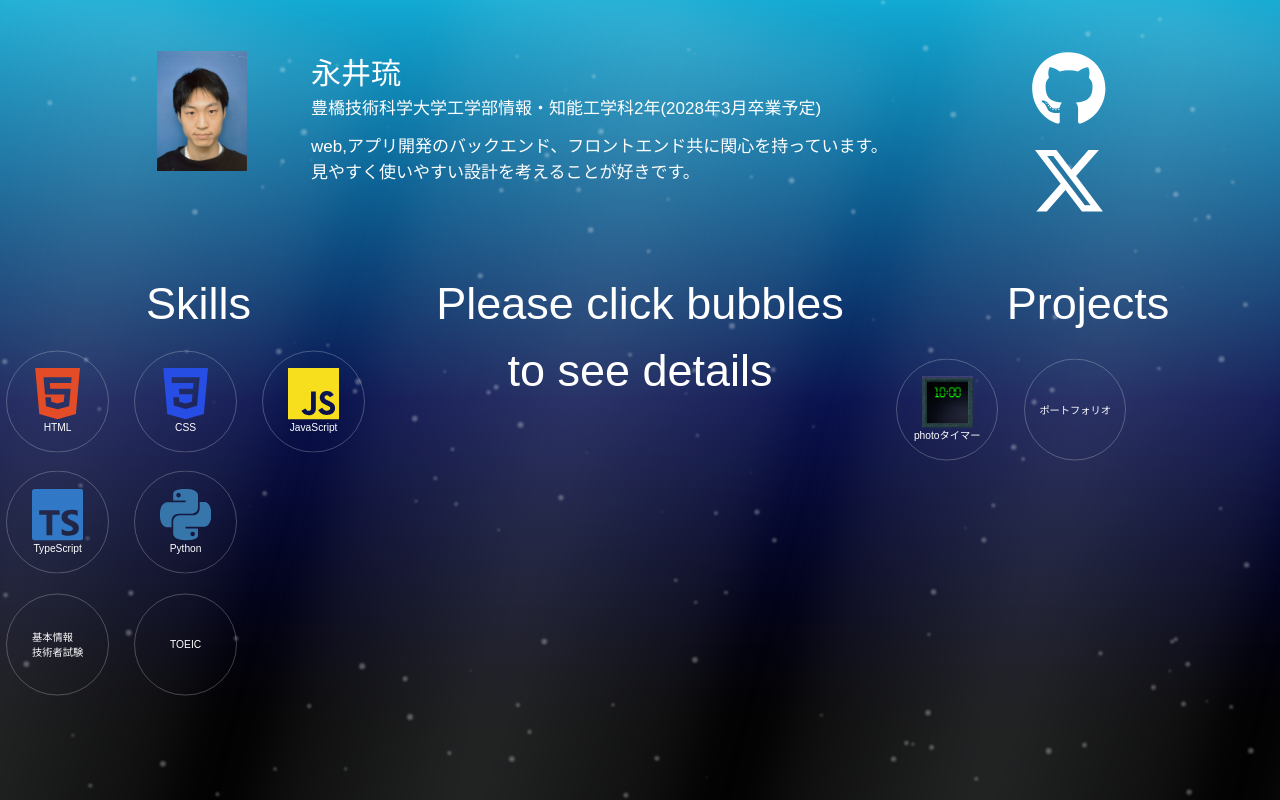
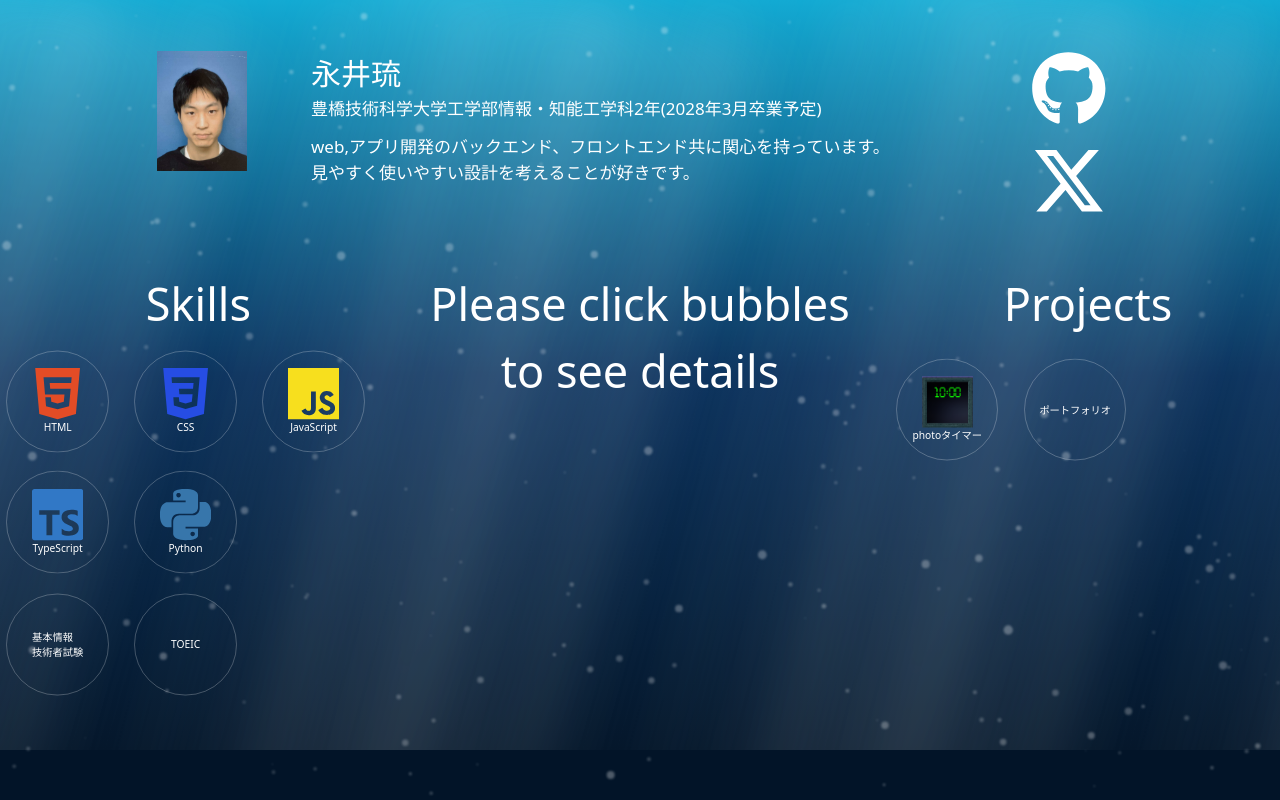
Before and after one commit to Ryu-0402/portfolio, a Next.js app: page / in a window 1280 px wide. Built offline with nearby package versions, Linux system fonts and the light colour scheme.

Commit message:
layout for PC has been done

```diff
--- a/src/app/components/bubbles.tsx
+++ b/src/app/components/bubbles.tsx
@@ -5,6 +5,12 @@ type Bubble = {
   x: number;
   y: number;
   radius: number;
+  speedY: number;
+  speedX: number;
+  opacity: number;
+  lifeTime: number;
+  age: number;
+  depthLayer: number;
 };
 
 export default function BubbleCanvas() {
@@ -16,44 +22,93 @@ export default function BubbleCanvas() {
     const ctx = canvas.getContext("2d");
     if (!ctx) return;
 
-    // サイズ設定
-    canvas.width = window.innerWidth;
-    canvas.height = window.innerHeight;
+    const bubbleCount = 150;
+    const bubbles: Bubble[] = [];
 
-    const bubbleCount = 200;
-    const bubbles: Bubble[] =[];
+    // clampを使って半径を計算
+    const getResponsiveRadius = (baseRadius: number) => {
+      const width = window.innerWidth;
+      // clamp(最小値, 基準値, 最大値) の計算
+      const minRadius = baseRadius * 0.6;  // 最小60%
+      const maxRadius = baseRadius * 1.4;  // 最大140%
+      const scaledRadius = baseRadius * (width / 1024); // 1024pxを基準とした比例
 
-    for (let i = 0; i < bubbleCount; i++) {
-      bubbles.push({
-        x: Math.random() * canvas.width,
-        y: Math.random() * canvas.height,
-        radius: Math.random() * 3 , // 2 ~ 6 px
-      });
-    }
+      return Math.max(minRadius, Math.min(maxRadius, scaledRadius));
+    };
 
-    // 泡を描画
-    const drawBubbles = () => {
-      ctx.clearRect(0, 0, canvas.width, canvas.height);
-      for (let bubble of bubbles) {
-        ctx.beginPath();
-        ctx.arc(bubble.x, bubble.y, bubble.radius, 0, Math.PI * 2);
-        ctx.fillStyle = "rgba(255, 255, 255, 0.3)";
-        ctx.fill();
+    const createBubble = (canvasWidth: number, canvasHeight: number): Bubble => {
+      const depthLayer = 1 + Math.random() * 4; // 1 ~ 5
+      const layerScale = 0.5 + (depthLayer - 1) * 0.15;
+      const baseRadius = (0.5 + Math.random() * 3) * layerScale; // ランダム要素
+
+      return {
+        x: Math.random() * canvasWidth,
+        y: Math.random() * canvasHeight,
+        radius: getResponsiveRadius(baseRadius), // ランダムな基本半径をレスポンシブに調整
+        speedY: (Math.random() - 0.5) * 0.2 * layerScale,
+        speedX: (Math.random() - 0.5) * 0.2 * layerScale,
+        opacity: 0.15 + 0.15 * (depthLayer / 5),
+        lifeTime: 500 + Math.random() * 400,
+        age: 0,
+        depthLayer,
+      };
+    };
+
+    const resizeCanvas = () => {
+      canvas.width = window.innerWidth;
+      canvas.height = window.innerHeight;
+
+      // バブル再生成
+      bubbles.length = 0;
+      for (let i = 0; i < bubbleCount; i++) {
+        bubbles.push(createBubble(canvas.width, canvas.height));
       }
     };
 
-    drawBubbles();
+    resizeCanvas();
 
-    // ウィンドウリサイズ対応
-    const handleResize = () => {
-      canvas.width = window.innerWidth;
-      canvas.height = window.innerHeight;
-      drawBubbles();
+    // 初回生成
+    for (let i = 0; i < bubbleCount; i++) {
+      bubbles.push(createBubble(canvas.width, canvas.height));
+    }
+
+    const animate = () => {
+      ctx.clearRect(0, 0, canvas.width, canvas.height);
+      const scrollY = window.scrollY;
+
+      for (let bubble of bubbles) {
+        bubble.age += 1;
+        bubble.x += bubble.speedX;
+        bubble.y += bubble.speedY;
+
+        const offsetY = -scrollY * (1 / 1024) * (bubble.depthLayer * 50);
+
+        // フェードイン・アウト
+        if (bubble.age < bubble.lifeTime * 0.1) {
+          bubble.opacity = (bubble.age / (bubble.lifeTime * 0.1)) * (0.15 + 0.15 * (bubble.depthLayer / 5));
+        } else if (bubble.age > bubble.lifeTime * 0.9) {
+          bubble.opacity = ((bubble.lifeTime - bubble.age) / (bubble.lifeTime * 0.1)) * (0.15 + 0.15 * (bubble.depthLayer / 5));
+        } else {
+          bubble.opacity = 0.15 + 0.15 * (bubble.depthLayer / 5);
+        }
+
+        ctx.beginPath();
+        ctx.arc(bubble.x, bubble.y + offsetY, bubble.radius, 0, Math.PI * 2);
+        ctx.fillStyle = `rgba(255, 255, 255, ${bubble.opacity})`;
+        ctx.fill();
+
+        if (bubble.age >= bubble.lifeTime) {
+          Object.assign(bubble, createBubble(canvas.width, canvas.height));
+        }
+      }
+      requestAnimationFrame(animate);
     };
-    window.addEventListener("resize", handleResize);
 
+    animate();
+
+    window.addEventListener("resize", resizeCanvas);
     return () => {
-      window.removeEventListener("resize", handleResize);
+      window.removeEventListener("resize", resizeCanvas);
     };
   }, []);
 
--- a/src/app/globals.css
+++ b/src/app/globals.css
@@ -1,20 +1,14 @@
 @import "tailwindcss";
 @tailwind utilities;
 
-body, html {
-    margin: 0;
-    padding: 0;
-    height: 100%;
-    background: linear-gradient(to bottom, #0569a3 0%, #001f33 100%);
-    font-family: sans-serif;
-}
+
 
 /* 光の筋 */
 .ray {
     position: absolute;
 
     width: 33%;
-    height: 300vh;
+    height: 150vh;
     transform: rotate(15deg);
     transform-origin: top center;
     background:
@@ -24,6 +18,24 @@ body, html {
     mix-blend-mode: screen;
     pointer-events: none;
     filter: blur(25px);
+    z-index: 20;
+}
+
+.ray2 {
+    position: absolute;
+
+    width: 5%;
+    height: 150vh;
+    transform: rotate(15deg);
+    transform-origin: top center;
+    background:
+        linear-gradient(to bottom, rgba(255, 255, 255, 0.2), transparent),
+        linear-gradient(to right, transparent, rgba(235, 246, 250, 0.4) 50%, transparent);
+    opacity: 0.1;
+    mix-blend-mode: screen;
+    pointer-events: none;
+    filter: blur(20px);
+    z-index: 10;
 }
 
 @keyframes slow-move-left {
@@ -35,10 +47,22 @@ body, html {
 .ray-wrapper {
   position: absolute;
   width: 100vw;
-  height: 100vh;
-  animation: slow-move-left 70s linear infinite;
+  height: 150vh;
+  animation: slow-move-left 20s linear infinite;
   pointer-events: none;
   overflow: visible;
+  z-index: 20;
+}
+
+.ray-wrapper2 {
+  position: absolute;
+  row-gap: 30%;
+  width: 100vw;
+  height: 160vh;
+  animation: slow-move-left 40s linear infinite;
+  pointer-events: none;
+  overflow: visible;
+  z-index: 10;
 }
 
 .bubble-container {
@@ -68,3 +92,72 @@ body, html {
   90% { transform: translateY(0.3%%); }
   100% { transform: translateY(0); }
 }
+
+.responsive-height {
+    height: clamp(100vh, 130vh, 1500px);
+    overflow: hidden; /* はみ出した光の筋を隠す */
+}
+
+/* 非常に幅の狭い画面 */
+@media (max-width: 375px) {
+    .responsive-height {
+        height: 600px;
+        overflow: hidden;
+    }
+}
+
+/* スマートフォン（縦向き） */
+@media (max-width: 640px) and (orientation: portrait) {
+    .responsive-height {
+        height: 500px;
+        overflow: hidden;
+    }
+}
+
+/* スマートフォン（横向き） */
+@media (max-width: 640px) and (orientation: landscape) {
+    .responsive-height {
+        height: 550px;
+        overflow: hidden;
+    }
+}
+
+/* タブレット（縦向き） */
+@media (min-width: 641px) and (max-width: 768px) and (orientation: portrait) {
+    .responsive-height {
+        height: 550px;
+        overflow: hidden;
+    }
+}
+
+/* タブレット（横向き） */
+@media (min-width: 641px) and (max-width: 768px) and (orientation: landscape) {
+    .responsive-height {
+        height: 550px;
+        overflow: hidden;
+    }
+}
+
+/* 中型タブレット・小型ラップトップ */
+@media (min-width: 769px) and (max-width: 1024px) {
+    .responsive-height {
+        height: 600px;
+        overflow: hidden;
+    }
+}
+
+/* デスクトップ */
+@media (min-width: 1025px) and (max-width: 1280px) {
+    .responsive-height {
+        height: 750px;
+        overflow: hidden;
+    }
+}
+
+/* 大型デスクトップ */
+@media (min-width: 1281px) {
+    .responsive-height {
+        height: 750px;
+        overflow: hidden;
+    }
+}
--- a/src/app/layout.tsx
+++ b/src/app/layout.tsx
@@ -23,9 +23,14 @@ export default function RootLayout({
   children: React.ReactNode;
 }>) {
   return (
-    <html lang="ja" className="h-full">
+    <html lang="ja"
+      className="overflow-x-hidden
+      bg-[#021428]"
+      style={{}}>
       <body
-        className={`${geistSans.variable} ${geistMono.variable} antialiased h-hull relative`}
+        className={`${geistSans.variable} ${geistMono.variable} antialiased  relative`}
+        style={{
+        }}
       >
         {children}
       </body>
--- a/src/app/page.tsx
+++ b/src/app/page.tsx
@@ -13,19 +13,42 @@ export default function Home() {
   const [ selectedBubble, setSelectedBubble ] = useState<string | null>(null);
 
   return (
-    <div className="relative flex flex-col h-full  text-white bg-gradient-to-b from-[#12aad3] via-[#09114e] to-[#000000] overflow-x-hidden">
+    <div
+      className="relative flex flex-col   text-white bg-gradient-to-b from-[#12aad3] via-[#09305c] to-[#021428] z-0 overflow-hidden responsive-height"
+      style={{}}>
+      <div>
+        <div className="ray-wrapper">
+        <div className="ray left-0 "/>
+        <div className="ray left-[40%] "/>
+        <div className="ray left-[80%]  "/>
+        <div className="ray left-[120%] "/>
+      </div>
 
-    <div>
-      <div className="ray-wrapper">
-      <div className="ray left-0 "/>
-      <div className="ray left-[40%] "/>
-      <div className="ray left-[80%]  "/>
-      <div className="ray left-[120%] "/>
+      <div className="ray-wrapper2">
+        <div className="ray2 left-[0%] "/>
+        <div className="ray2 left-[10%] "/>
+        <div className="ray2 left-[20%] "/>
+        <div className="ray2 left-[30%] "/>
+        <div className="ray2 left-[40%] "/>
+        <div className="ray2 left-[50%]  "/>
+        <div className="ray2 left-[60%] "/>
+        <div className="ray2 left-[70%] "/>
+        <div className="ray2 left-[80%] "/>
+        <div className="ray2 left-[90%] "/>
+        <div className="ray2 left-[100%] "/>
+        <div className="ray2 left-[110%] "/>
+        <div className="ray2 left-[120%] "/>
+        <div className="ray2 left-[130%] "/>
+        <div className="ray2 left-[140%] "/>
+        <div className="ray2 left-[150%] "/>
+        <div className="ray2 left-[160%] "/>
+        <div className="ray2 left-[170%] "/>
+        <div className="ray2 left-[180%] "/>
       </div>
-      <BubbleCanvas />
+      <BubbleCanvas/>
     </div>
 
-      <main className="relative flex flex-col z-20 h-full">
+      <main className="relative flex flex-col h-auto z-40">
 
 {/* about */}
         <div className = "flex flex-row justify-center mt-[4%] gap-x-[5%]">
@@ -34,7 +57,6 @@ export default function Home() {
             sm:w-[60px] sm:h-[80px]
             md:w-[81px] md:h-[108px]
             lg:w-[90px] lg:h-[120px]"
-
           >
           <Image
             className="object-cover"
```
